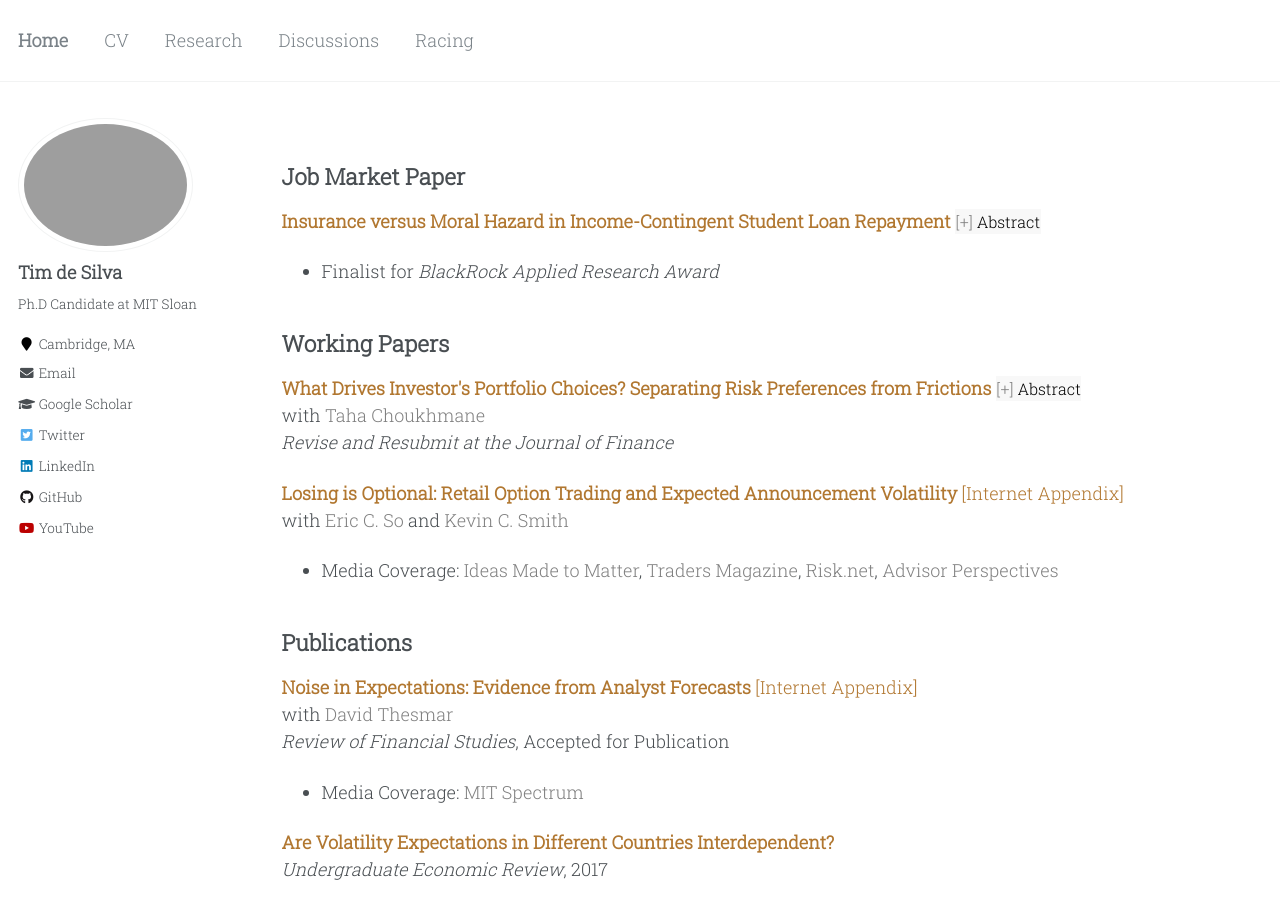
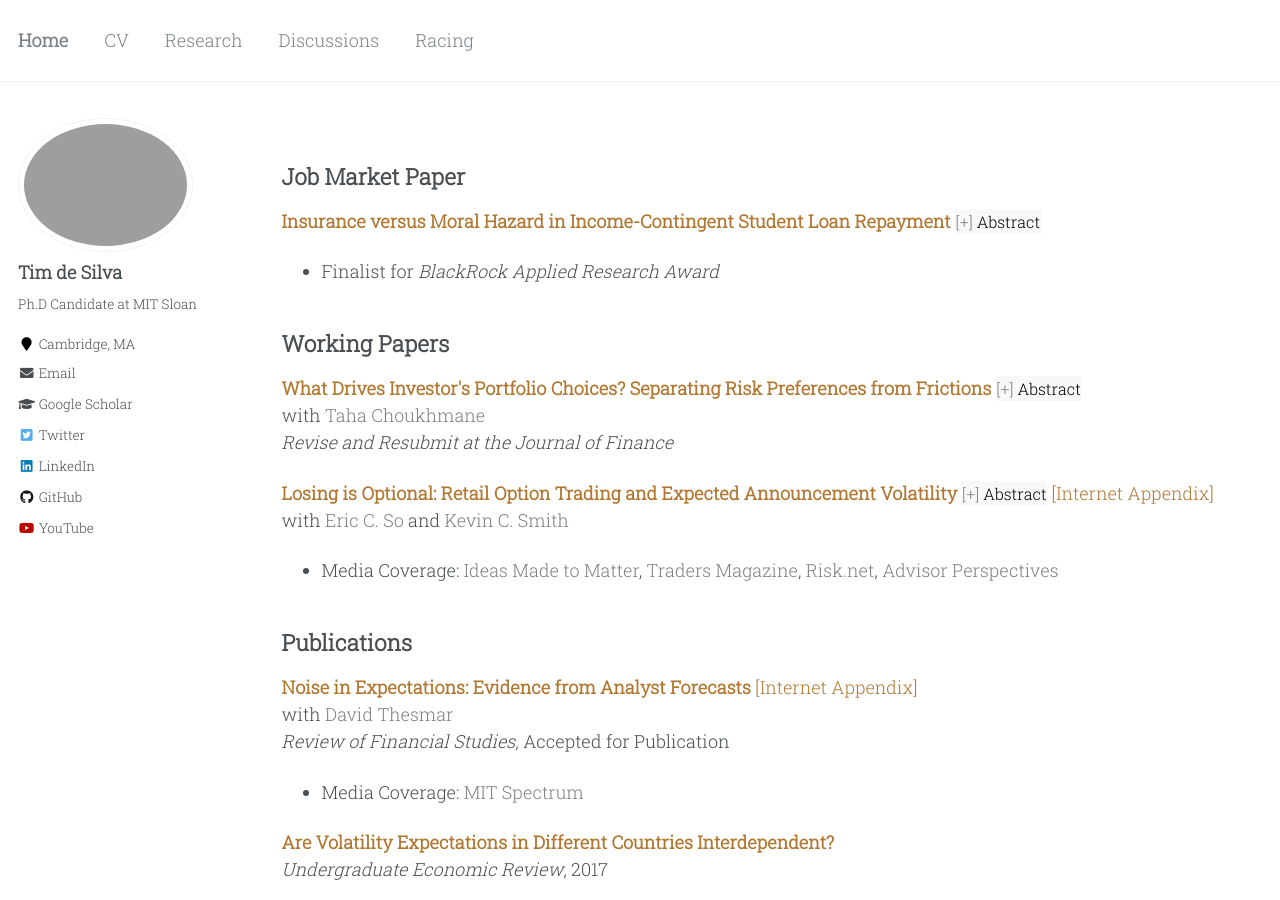
Before and after one commit to timhdesilva/timhdesilva.github.io, a Jekyll site: the page built from _pages/research.html, in a window 1280 px wide and 900 px high. Built offline with Jekyll 4.4.1, drawn with Linux system fonts in a browser that asks for light colours.

Commit message:
update abstract

```diff
--- a/_pages/research.html
+++ b/_pages/research.html
@@ -80,12 +80,17 @@ author_profile: true
 </div>
 
 <p>
-    <a style="text-decoration:none; color:rgb(177, 119, 48); font-weight:bold" href="http://timhdesilva.github.io/files/papers/losing_optional.pdf">Losing is Optional: Retail Option Trading and Expected Announcement Volatility</a> <a style="text-decoration:none; color:rgb(177, 119, 48)" href="http://timhdesilva.github.io/files/papers/losing_optional_appendix.pdf">[Internet Appendix]</a>
+    <a style="text-decoration:none; color:rgb(177, 119, 48); font-weight:bold" href="http://timhdesilva.github.io/files/papers/losing_optional.pdf">Losing is Optional: Retail Option Trading and Expected Announcement Volatility</a>
+    <button class="abstract-button" data-target="losing">Abstract</button>
+    <a style="text-decoration:none; color:rgb(177, 119, 48)" href="http://timhdesilva.github.io/files/papers/losing_optional_appendix.pdf">[Internet Appendix]</a>
     <br>with <a style="text-decoration:none; color:gray" href="https://mitmgmtfaculty.mit.edu/eso/">Eric C. So</a> and <a style="text-decoration:none; color:gray" href="https://ksmith142.github.io/">Kevin C. Smith</a>
     <ul>
       <li>Media Coverage: <a style="text-decoration:none; color:gray" href="https://mitsloan.mit.edu/ideas-made-to-matter/retail-investors-lose-big-options-markets-research-shows">Ideas Made to Matter</a>, <a style="text-decoration:none; color:gray" href="https://www.tradersmagazine.com/am/what-motivates-retail-options-traders/">Traders Magazine</a>, <a style="text-decoration:none; color:gray" href="https://www.risk.net/investing/7954462/its-amateur-hour-how-retail-traders-upended-options-market">Risk.net</a>, <a style="text-decoration:none; color:gray" href="https://www.advisorperspectives.com/articles/2023/02/19/the-wealth-destroying-behavior-of-retail-option-trading">Advisor Perspectives</a></li>
   </ul>
 </p>
+<div id="losing" class="abstract-content">
+  We document the growth of retail options trading and provide evidence that retail investors are drawn to options by anticipated spikes in volatility. Retail investors purchase options in a concentrated fashion before earnings announcements, particularly those with greater expected abnormal volatility. Comparing across asset markets, we also find retail investors disproportionately trade options over stocks as anticipated announcement volatility increases. In doing so, retail investors display a trio of wealth-depleting behaviors: they overpay for options relative to realized volatility, incur enormous bid-ask spreads, and sluggishly respond to announcements. These translate to retail losses of 5-to-9% on average, and 10-to-14% for high expected volatility announcements.
+</div>
 
 <h2 id="publications">Publications</h2>
 
```
